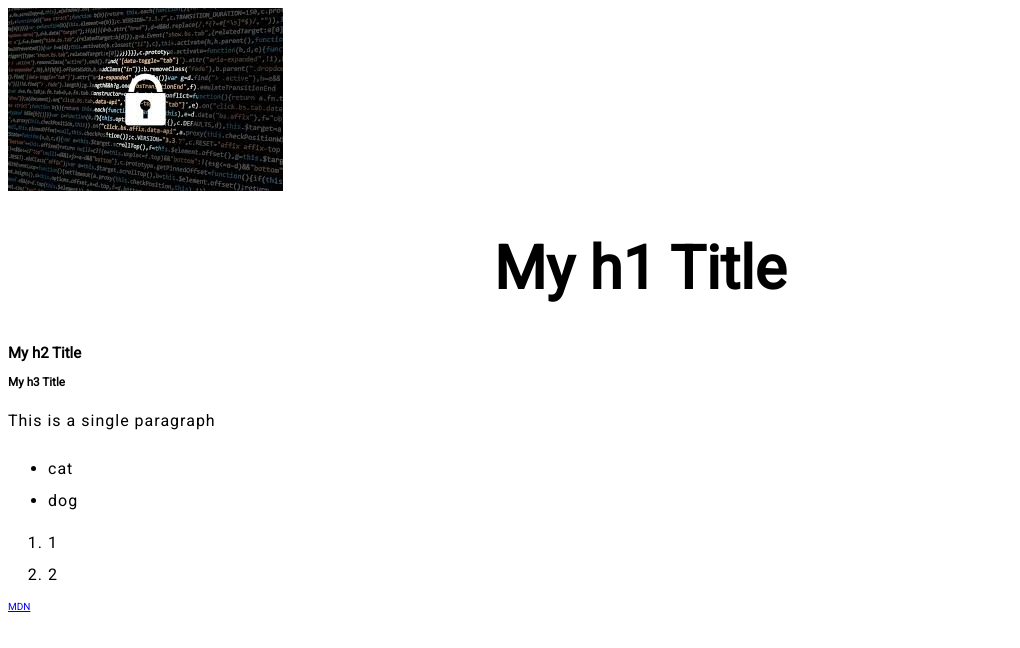
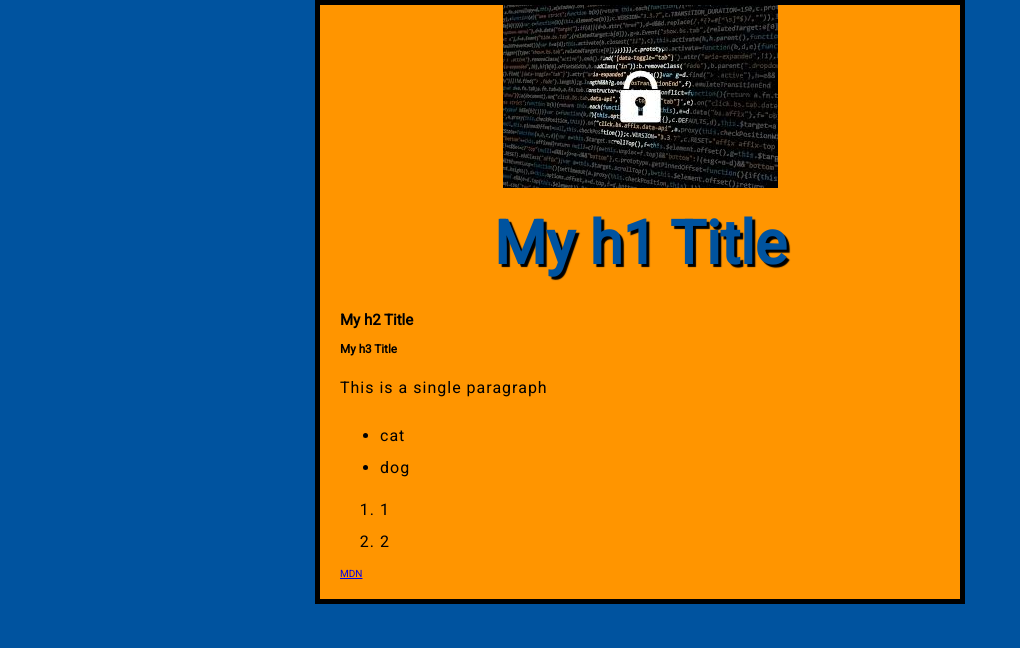
Before and after one commit to AceFire2014/Workshop2017, a plain HTML site: page index.html in a window 1280 px wide. Shown: the whole page, without its empty margins (0-1020 px from the left). Drawn offline with Linux system fonts and the light colour scheme; a web font is replaced by a local one.

Commit message:
Apply some css rules

```diff
--- a/styles/style.css
+++ b/styles/style.css
@@ -4,11 +4,33 @@ since <html> is the parent element of the whole page, and all elements inside it
 html {
   font-size: 10px; /* px means 'pixels': the base font size is now 10 pixels high  */
   font-family: 'Roboto', sans-serif;
+  background-color: #00539F;
+
+}
+
+/*
+Centering the image
+*/
+img {
+    display: block;
+    margin: 0 auto;
+}
+
+body {
+  width: 600px;
+  margin: 0 auto;
+  background-color: #FF9500;
+  padding: 0 20px 20px 20px;
+  border: 5px solid black;
 }
 
 h1 {
   font-size: 60px;
   text-align: center;
+  margin: 0;
+  padding: 20px 0;
+  color: #00539F;
+  text-shadow: 3px 3px 1px black;
 }
 
 p, li {
```
